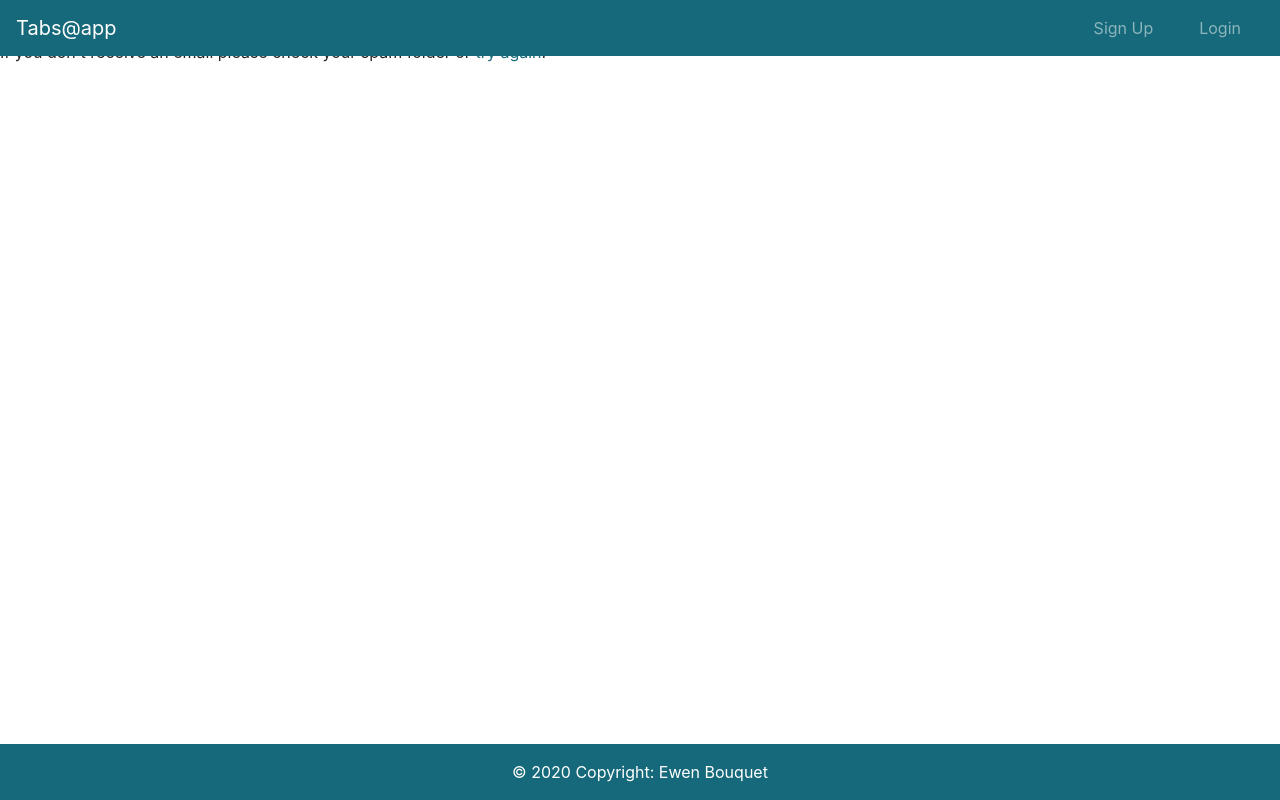
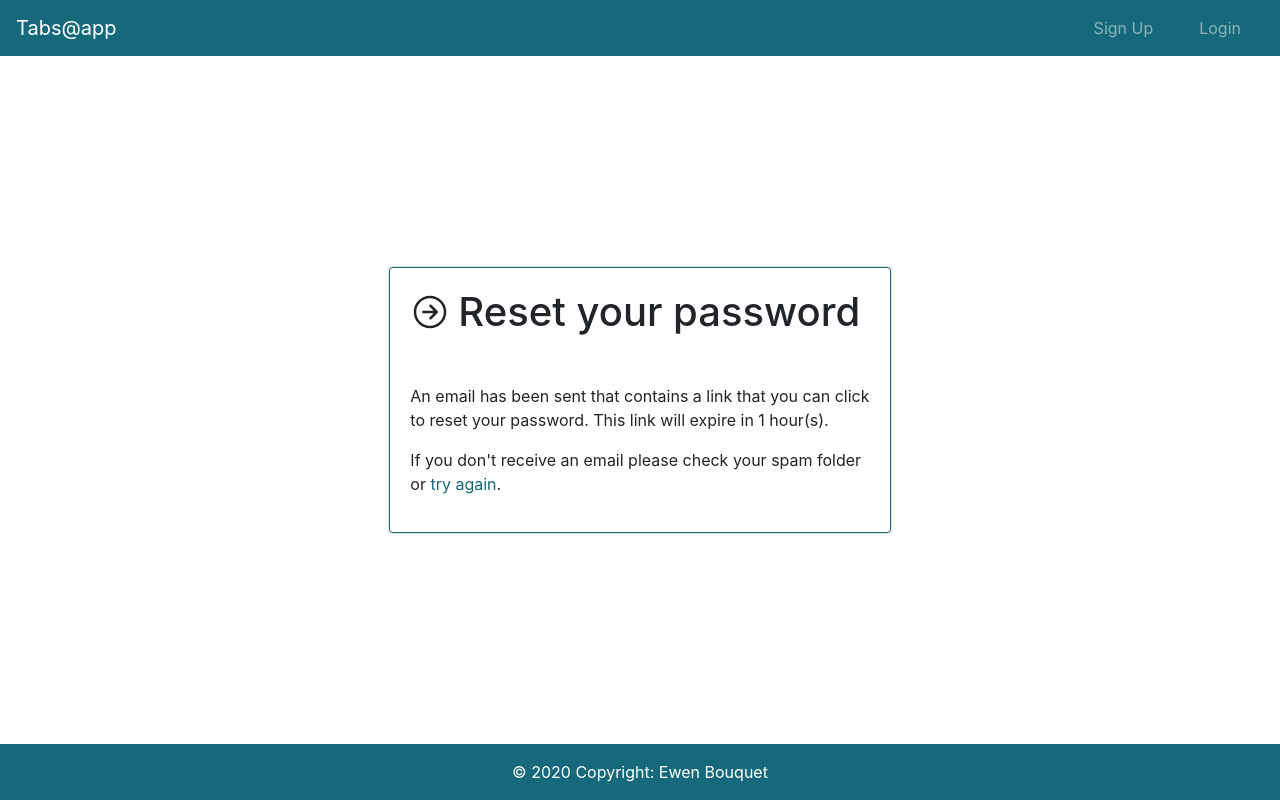
Before and after one commit to iFairPlay22/Tabs-App, a Symfony app: template templates/reset_password/check_email.html.twig in a window 1280 px wide. Run offline with Twig, Linux system fonts and the light colour scheme; the template is opened without the code that fills it, so the values that code supplies are empty; style sheets or scripts are compiled from the project's sources; some libraries are stand-ins or nearby versions.

Commit message:
Clean email + Header

```diff
--- a/src/Form/ChangePasswordFormType.php
+++ b/src/Form/ChangePasswordFormType.php
@@ -25,7 +25,6 @@ class ChangePasswordFormType extends AbstractType
                         new Length([
                             'min' => 5,
                             'minMessage' => 'Your password should be at least {{ limit }} characters',
-                            // max length allowed by Symfony for security reasons
                             'max' => 10,
                         ]),
                     ],
--- a/src/Form/ResetPasswordRequestFormType.php
+++ b/src/Form/ResetPasswordRequestFormType.php
@@ -6,6 +6,7 @@ use Symfony\Component\Form\AbstractType;
 use Symfony\Component\Form\Extension\Core\Type\EmailType;
 use Symfony\Component\Form\FormBuilderInterface;
 use Symfony\Component\OptionsResolver\OptionsResolver;
+use Symfony\Component\Validator\Constraints\Email;
 use Symfony\Component\Validator\Constraints\NotBlank;
 
 class ResetPasswordRequestFormType extends AbstractType
@@ -18,9 +19,9 @@ class ResetPasswordRequestFormType extends AbstractType
                     new NotBlank([
                         'message' => 'Please enter your email',
                     ]),
+                    new Email()
                 ],
-            ])
-        ;
+            ]);
     }
 
     public function configureOptions(OptionsResolver $resolver): void
--- a/templates/components/navbar.html.twig
+++ b/templates/components/navbar.html.twig
@@ -11,8 +11,8 @@
     >
         <span class="navbar-toggler-icon"></span>
     </button>
-    <div class="collapse navbar-collapse d-flex justify-content-end d-flex" id="navbarNavDropdown">
-        <ul class="navbar-nav">
+    <div class="collapse navbar-collapse d-flex justify-content-lg-end" >
+        <ul class="navbar-nav" id="navbarNavDropdown">
             {% if is_granted('IS_AUTHENTICATED_FULLY') %}
                 <a class="nav-link" href="{{ path('bands_all') }}">
                     Bands
--- a/templates/reset_password/check_email.html.twig
+++ b/templates/reset_password/check_email.html.twig
@@ -3,6 +3,20 @@
 {% block title %}Password Reset Email Sent{% endblock %}
 
 {% block body %}
-    <p>An email has been sent that contains a link that you can click to reset your password. This link will expire in {{ tokenLifetime|date('g') }} hour(s).</p>
-    <p>If you don't receive an email please check your spam folder or <a href="{{ path('app_forgot_password_request') }}">try again</a>.</p>
+<div class="container-fluid h-100">
+    <div class="h-100 row align-items-center justify-content-center">
+        <div class="col-lg-5 col-md-10 col-sm-10 col-12">
+            <div class="card">
+                <div class="card-body rounded border border-primary" >
+                    <h1 class="card-title mb-5 d-flex align-items-center">
+                        <ion-icon name="arrow-forward-circle-outline" class="mr-2"></ion-icon>
+                        <span>Reset your password</span>
+                    </h1>
+                    <p>An email has been sent that contains a link that you can click to reset your password. This link will expire in {{ tokenLifetime|date('g') }} hour(s).</p>
+                    <p>If you don't receive an email please check your spam folder or <a href="{{ path('app_forgot_password_request') }}">try again</a>.</p>
+                </div>
+            </div>
+        </div>
+    </div>
+</div>
 {% endblock %}
--- a/templates/reset_password/email.html.twig
+++ b/templates/reset_password/email.html.twig
@@ -1,4 +1,4 @@
-<h1>Hi!</h1>
+<h1>Hello!</h1>
 
 <p>To reset your password, please visit the following link</p>
 
@@ -7,3 +7,5 @@
 <p>This link will expire in {{ tokenLifetime|date('g') }} hour(s).</p>
 
 <p>Cheers!</p>
+
+<p>Tabs@app Bot</p>
```
Also changed, not shown: templates/reset_password/request.html.twig (+16 -2 lines), templates/reset_password/reset.html.twig (+21 -6 lines).
